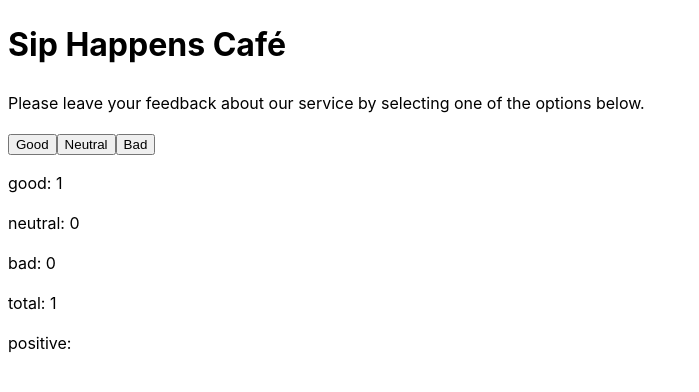
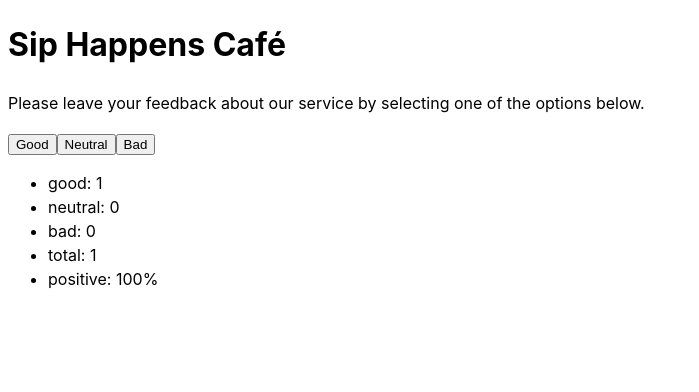
Before and after one commit to II-777/goit-react-hw-02, a React (Vite) app: page / in a window 1280 px wide. Both pictures are taken after a click on the button "Good". Shown: the top 392 px of the page, without its empty margins (0-699 px from the left). Built offline with nearby package versions, Linux system fonts and the light colour scheme.

Commit message:
add step 2

```diff
--- a/src/components/App.jsx
+++ b/src/components/App.jsx
@@ -1,27 +1,41 @@
 import { useState } from "react";
+import Options from "./Options/Options";
+import './Options/Options.css';
 
 const App = () => {
   const [values, setValues] = useState({ good: 0, neutral: 0, bad: 0 });
 
-  const updateGood = () => setValues({ ...values, good: values.good + 1 });
-  const updateNeutral = () => setValues({ ...values, neutral: values.neutral + 1 });
-  const updateBad = () => setValues({ ...values, bad: values.bad + 1 });
+  const updateFeedback = (feedbackType) => {
+    setValues((prevValues) => ({
+      ...prevValues, [feedbackType]: prevValues[feedbackType] + 1,
+    }));
+  };
 
+  const totalFeedback = values.good + values.neutral + values.bad;
 
   return (
     <div>
       <h1>Sip Happens Café</h1>
       <p>Please leave your feedback about our service by selecting one of the options below.</p>
-      <button onClick={updateGood}>Good</button>
-      <button onClick={updateNeutral}>Neutral</button>
-      <button onClick={updateBad}>Bad</button>
-      <p>good: {values.good}</p>
-      <p>neutral: {values.neutral}</p>
-      <p>bad: {values.bad}</p>
-      <p>total: {values.good + values.neutral + values.bad}</p>
-      <p>positive: </p>
+      <Options
+        updateFeedback={updateFeedback}
+        totalFeedback={totalFeedback}
+        resetFeedback={() => setValues({ good: 0, neutral: 0, bad: 0 })}
+      />
+      {totalFeedback == 0 && (
+        <p>No feedback yet.</p>
+      )}
+      {totalFeedback > 0 && (
+        <ul>
+          <li>good: {values.good}</li>
+          <li>neutral: {values.neutral}</li>
+          <li>bad: {values.bad}</li>
+          <li>total: {totalFeedback}</li>
+          <li>positive: {Math.round((values.good / totalFeedback) * 100)}%</li>
+        </ul>
+      )}
     </div>
   );
 };
 
-export default App
+export default App;
--- /dev/null
+++ b/src/components/Options/Options.jsx
@@ -0,0 +1,13 @@
+import './Options.css';
+
+function Options({ updateFeedback }) {
+  return (
+    <div>
+      <button onClick={() => updateFeedback('good')}>Good</button>
+      <button onClick={() => updateFeedback('neutral')}>Neutral</button>
+      <button onClick={() => updateFeedback('bad')}>Bad</button>
+    </div>
+  );
+}
+
+export default Options;
```
Also changed, not shown: src/components/Options/Options.css (added).
